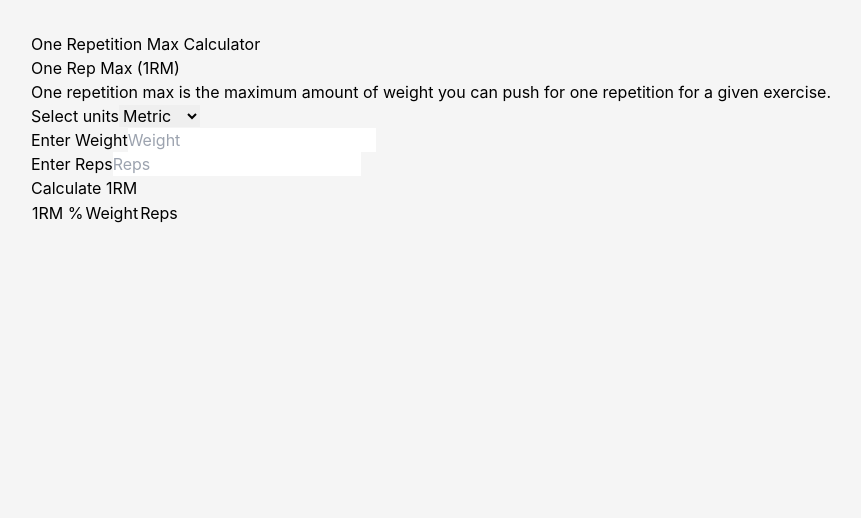
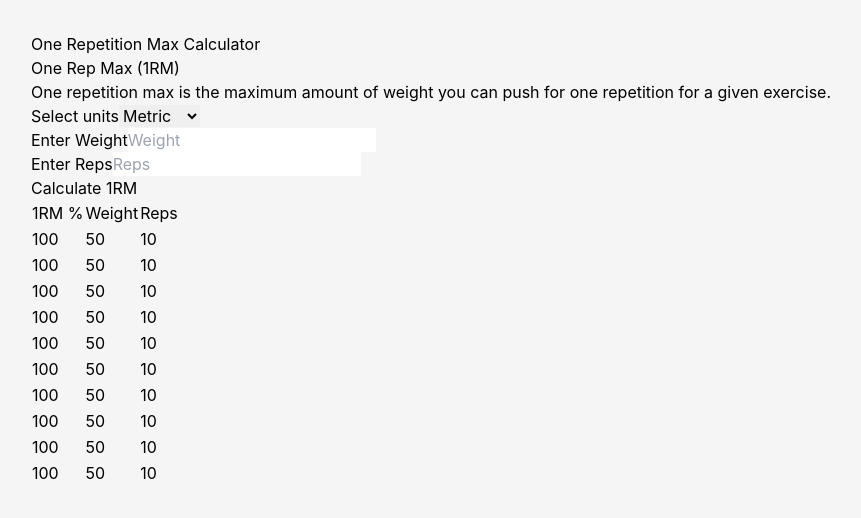
Before and after one commit to allomhg/1rm-calc-react, a React (Vite) app: page / in a window 1280 px wide. Shown: the top 518 px of the page, without its empty margins (209-1070 px from the left). Built offline with nearby package versions, Linux system fonts and the light colour scheme.

Commit message:
Adding table stuff

```diff
--- a/src/components/Button/Button.tsx
+++ b/src/components/Button/Button.tsx
@@ -1,5 +1,7 @@
 export const Button = () => {
     return (
-        <button type="button" className="py-2 px-8 my-4 rounded-full max-w-60 text-white bg-sky-500">Calculate 1RM</button>
+        <button type="button" className="py-2 px-8 my-4 rounded-full max-w-60 text-white bg-sky-500">
+            Calculate 1RM
+        </button>
     );
 }
--- a/src/components/Table/Table.tsx
+++ b/src/components/Table/Table.tsx
@@ -1,15 +1,40 @@
 
+const data = {
+    percentage: 100,
+    weight: 50,
+    reps: 10
+}
 
 
 export const Table = () => {
+
+    const rows = [];
+
+    for (let i = 0; i < data.percentage; i += 10) {
+        rows.push(
+            <tr className="border-slate-300 border-b-2">
+                <td>{data.percentage}</td>
+                <td>{data.weight}</td>
+                <td>{data.reps}</td>
+            </tr>
+        )
+    }
+
     return (
-        <section>
-            <table>
-                <tr>
-                    <td>1RM %</td>
-                    <td>Weight</td>
-                    <td>Reps</td>
-                </tr>
+        <section className="p-4">
+            <table className="w-full border-collapse">
+                <thead className="bg-sky-300 border-slate-400 border-b-4">
+                    <tr>
+                        <td>1RM %</td>
+                        <td>Weight</td>
+                        <td>Reps</td>
+                    </tr>
+                </thead>
+                <tbody>
+                    {rows.map(( rows ) => (
+                        rows
+                    ))}
+                </tbody>
             </table>
         </section>
     );
```
